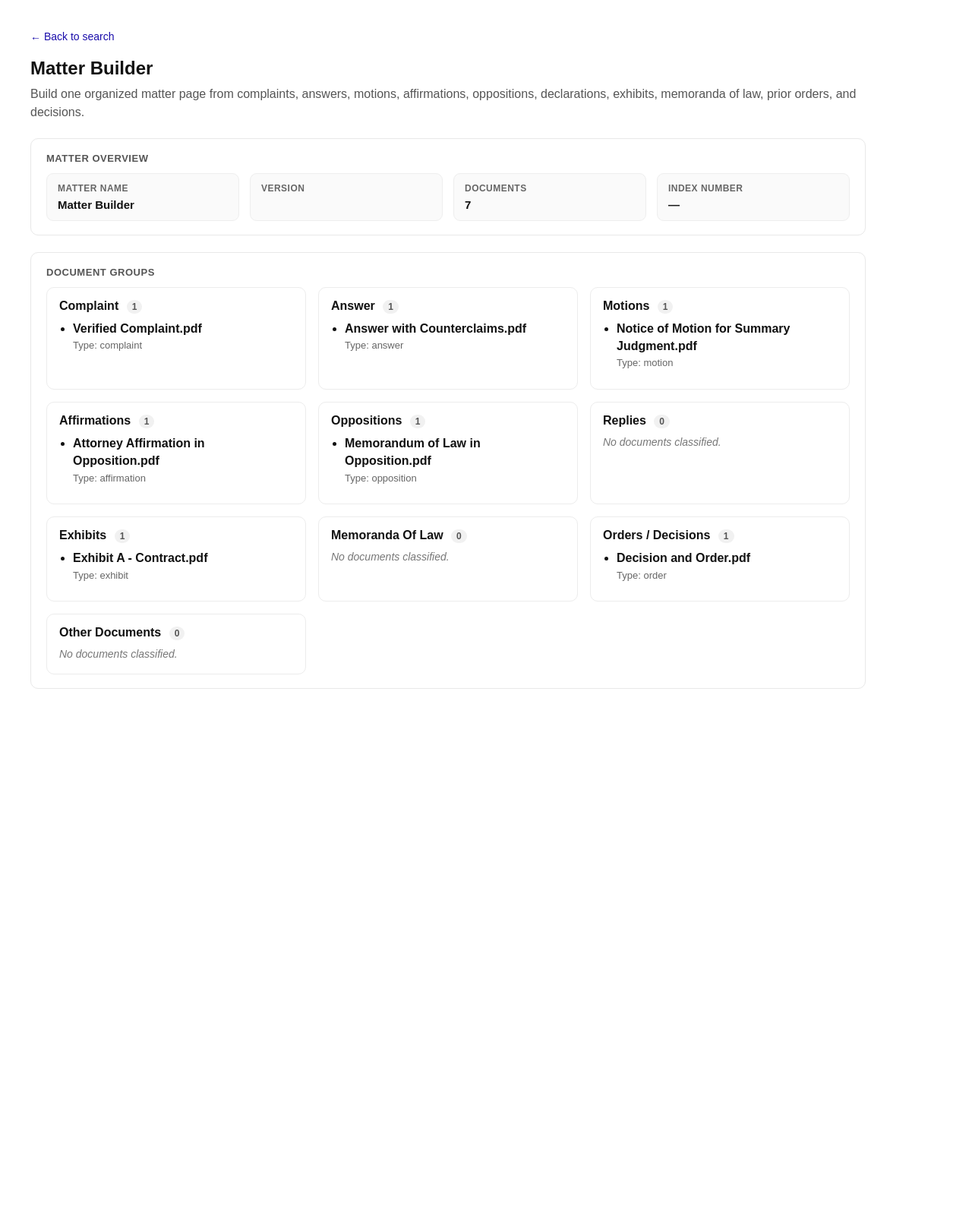
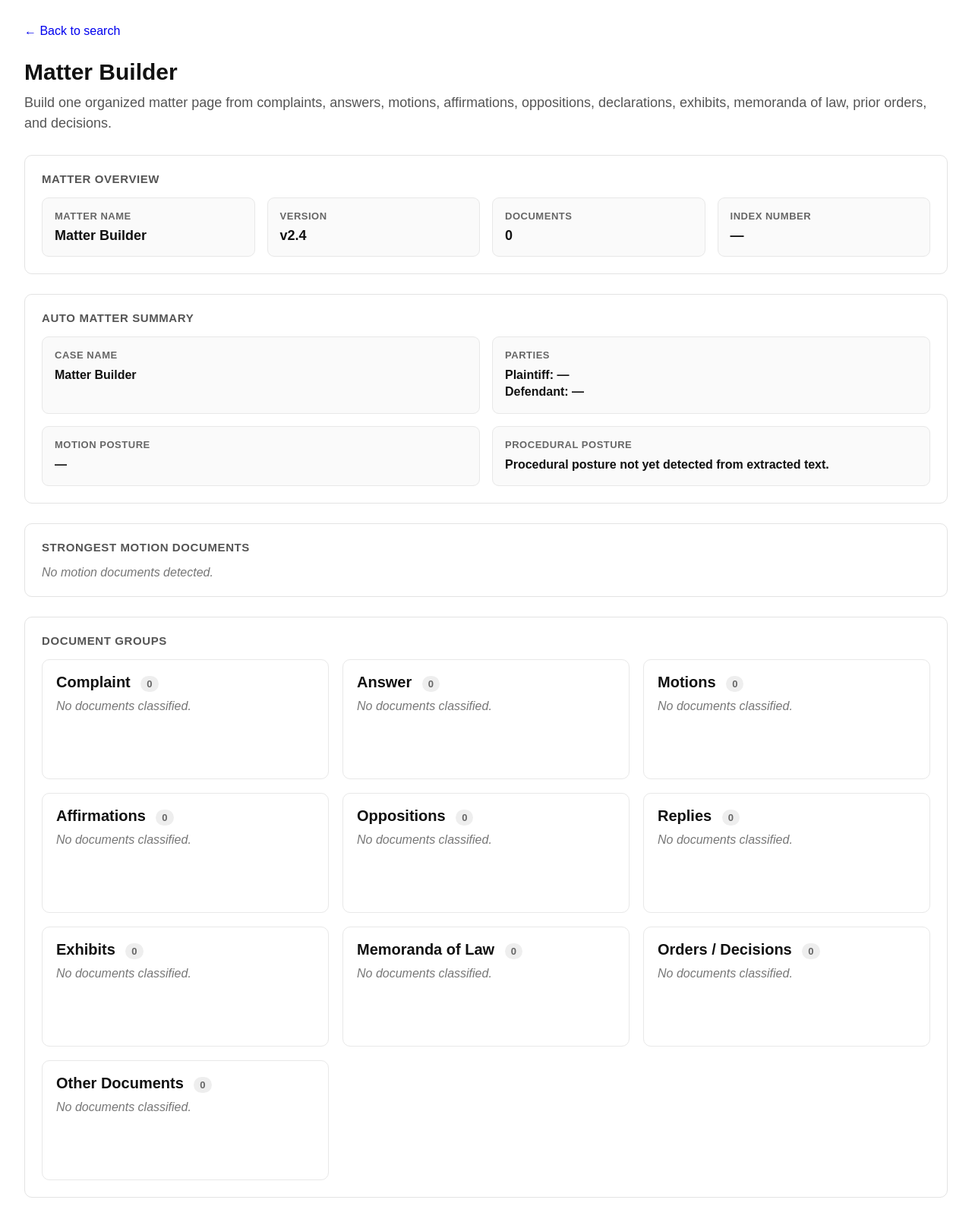
Before and after one commit to nhpcorp35/legal-ai, a Flask app: page /matter in a window 1280 px wide. Shown: the whole page at 76% size. Before the commit the page ends 907 px from the top, so only its background shows below. Run offline with Flask 3, Linux system fonts and the light colour scheme.

Commit message:
Wire Matter Builder to real folder ingestion and auto summary

```diff
--- a/app.py
+++ b/app.py
@@ -1952,17 +1952,7 @@ def index():
 
 @app.route("/matter", methods=["GET", "POST"])
 def matter():
-    documents = [
-        {"filename": "Verified Complaint.pdf"},
-        {"filename": "Answer with Counterclaims.pdf"},
-        {"filename": "Notice of Motion for Summary Judgment.pdf"},
-        {"filename": "Attorney Affirmation in Opposition.pdf"},
-        {"filename": "Memorandum of Law in Opposition.pdf"},
-        {"filename": "Exhibit A - Contract.pdf"},
-        {"filename": "Decision and Order.pdf"},
-    ]
-
-    matter_data = get_matter(documents)
+    matter_data = get_matter()
 
     return render_template(
         "matter.html",
--- a/templates/matter.html
+++ b/templates/matter.html
@@ -1,217 +1,249 @@
 <!DOCTYPE html>
 <html>
 <head>
-    <title>{{ matter.matter_name }}</title>
+    <title>Matter Builder</title>
     <style>
         body {
             font-family: Arial, sans-serif;
-            margin: 40px;
+            margin: 32px;
             color: #111;
-            max-width: 1100px;
         }
 
         a {
-            color: #1a0dab;
             text-decoration: none;
         }
 
-        a:hover {
-            text-decoration: underline;
+        .page-title {
+            font-size: 30px;
+            font-weight: 800;
+            margin-top: 28px;
+            margin-bottom: 10px;
         }
 
-        h2 {
+        .subtitle {
+            font-size: 18px;
+            color: #555;
+            line-height: 1.5;
+            max-width: 1200px;
+            margin-bottom: 28px;
+        }
+
+        .panel {
+            border: 1px solid #e3e3e3;
+            border-radius: 10px;
+            padding: 22px;
+            margin-bottom: 26px;
+        }
+
+        .panel-title {
+            font-size: 15px;
+            font-weight: 800;
+            color: #555;
+            letter-spacing: .04em;
+            text-transform: uppercase;
+            margin-bottom: 16px;
+        }
+
+        .overview-grid {
+            display: grid;
+            grid-template-columns: repeat(4, 1fr);
+            gap: 16px;
+        }
+
+        .summary-grid {
+            display: grid;
+            grid-template-columns: repeat(2, 1fr);
+            gap: 16px;
+        }
+
+        .box {
+            border: 1px solid #e8e8e8;
+            border-radius: 9px;
+            padding: 16px;
+            background: #fafafa;
+        }
+
+        .label {
+            color: #666;
+            font-size: 13px;
+            font-weight: 800;
+            letter-spacing: .04em;
+            text-transform: uppercase;
             margin-bottom: 8px;
         }
 
-        .subhead {
-            color: #555;
-            margin-bottom: 22px;
-            line-height: 1.5;
+        .value {
+            font-size: 18px;
+            font-weight: 800;
         }
 
-        .back-link {
-            margin-bottom: 18px;
-            font-size: 14px;
+        .summary-value {
+            font-size: 16px;
+            font-weight: 600;
+            line-height: 1.4;
         }
 
-        .card {
-            border: 1px solid #e8e8e8;
-            border-radius: 10px;
-            padding: 18px 20px;
-            margin-bottom: 22px;
-            background: #fff;
-        }
-
-        .meta-grid {
+        .groups-grid {
             display: grid;
-            grid-template-columns: repeat(auto-fit, minmax(210px, 1fr));
-            gap: 14px;
-        }
-
-        .meta-box {
-            border: 1px solid #eeeeee;
-            border-radius: 9px;
-            padding: 12px 14px;
-            background: #fafafa;
-        }
-
-        .meta-label {
-            font-size: 12px;
-            text-transform: uppercase;
-            letter-spacing: 0.04em;
-            color: #666;
-            font-weight: 700;
-            margin-bottom: 6px;
-        }
-
-        .meta-value {
-            font-size: 15px;
-            font-weight: 700;
-            color: #111;
-        }
-
-        .section-title {
-            font-size: 13px;
-            font-weight: 700;
-            letter-spacing: 0.04em;
-            text-transform: uppercase;
-            color: #555;
-            margin-bottom: 12px;
-        }
-
-        .groups {
-            display: grid;
-            grid-template-columns: repeat(auto-fit, minmax(290px, 1fr));
-            gap: 16px;
+            grid-template-columns: repeat(3, 1fr);
+            gap: 18px;
         }
 
         .group-card {
-            border: 1px solid #ececec;
+            border: 1px solid #e8e8e8;
             border-radius: 10px;
-            padding: 15px 16px;
-            background: #fff;
+            padding: 18px;
+            min-height: 120px;
         }
 
         .group-title {
-            font-weight: 700;
-            margin-bottom: 8px;
-            text-transform: capitalize;
+            font-size: 20px;
+            font-weight: 800;
+            margin-bottom: 10px;
         }
 
-        .group-count {
+        .count {
             display: inline-block;
-            margin-left: 6px;
-            padding: 2px 7px;
+            font-size: 13px;
+            padding: 3px 8px;
             border-radius: 999px;
-            background: #f1f1f1;
-            color: #555;
-            font-size: 12px;
-            font-weight: 700;
+            background: #eee;
+            color: #666;
+            margin-left: 8px;
+        }
+
+        .doc-name {
+            font-size: 18px;
+            font-weight: 800;
+            line-height: 1.35;
+        }
+
+        .doc-type {
+            color: #666;
+            margin-top: 6px;
         }
 
         .empty {
             color: #777;
             font-style: italic;
-            font-size: 14px;
-            line-height: 1.5;
         }
 
-        .doc-list {
-            margin: 0;
-            padding-left: 18px;
+        .strong-doc {
+            margin-bottom: 10px;
         }
 
-        .doc-list li {
-            margin-bottom: 9px;
-            line-height: 1.45;
-        }
-
-        .doc-title {
-            font-weight: 700;
-        }
-
-        .doc-meta {
+        .small {
             color: #666;
-            font-size: 13px;
-            margin-top: 2px;
+            font-size: 14px;
         }
     </style>
 </head>
 <body>
 
-<div class="back-link">
-    <a href="{{ url_for('index') }}">← Back to search</a>
+    <a href="/">← Back to search</a>
+
+    <div class="page-title">Matter Builder</div>
+
+    <div class="subtitle">
+        Build one organized matter page from complaints, answers, motions, affirmations,
+        oppositions, declarations, exhibits, memoranda of law, prior orders, and decisions.
     </div>
 
-<h2>Matter Builder</h2>
+    <div class="panel">
+        <div class="panel-title">Matter Overview</div>
 
-<div class="subhead">
-    Build one organized matter page from complaints, answers, motions,
-    affirmations, oppositions, declarations, exhibits, memoranda of law,
-    prior orders, and decisions.
+        <div class="overview-grid">
+            <div class="box">
+                <div class="label">Matter Name</div>
+                <div class="value">{{ matter.matter_name }}</div>
             </div>
 
-<div class="card">
-    <div class="section-title">Matter Overview</div>
-
-    <div class="meta-grid">
-        <div class="meta-box">
-            <div class="meta-label">Matter Name</div>
-            <div class="meta-value">{{ matter.matter_name }}</div>
+            <div class="box">
+                <div class="label">Version</div>
+                <div class="value">v2.4</div>
             </div>
 
-        <div class="meta-box">
-            <div class="meta-label">Version</div>
-            <div class="meta-value">{{ matter.version }}</div>
+            <div class="box">
+                <div class="label">Documents</div>
+                <div class="value">{{ matter.document_count }}</div>
             </div>
 
-        <div class="meta-box">
-            <div class="meta-label">Documents</div>
-            <div class="meta-value">{{ matter.document_count }}</div>
-        </div>
-
-        <div class="meta-box">
-            <div class="meta-label">Index Number</div>
-            <div class="meta-value">
-                {% if matter.documents and matter.documents[0].index_number %}
-                    {{ matter.documents[0].index_number }}
-                {% else %}
-                    —
-                {% endif %}
-            </div>
+            <div class="box">
+                <div class="label">Index Number</div>
+                <div class="value">{{ matter.index_number }}</div>
             </div>
         </div>
     </div>
 
-<div class="card">
-    <div class="section-title">Document Groups</div>
+    <div class="panel">
+        <div class="panel-title">Auto Matter Summary</div>
 
-    <div class="groups">
+        <div class="summary-grid">
+            <div class="box">
+                <div class="label">Case Name</div>
+                <div class="summary-value">{{ matter.summary.case_name }}</div>
+            </div>
+
+            <div class="box">
+                <div class="label">Parties</div>
+                <div class="summary-value">
+                    Plaintiff: {{ matter.summary.plaintiff }}<br>
+                    Defendant: {{ matter.summary.defendant }}
+                </div>
+            </div>
+
+            <div class="box">
+                <div class="label">Motion Posture</div>
+                <div class="summary-value">{{ matter.summary.motion_posture }}</div>
+            </div>
+
+            <div class="box">
+                <div class="label">Procedural Posture</div>
+                <div class="summary-value">{{ matter.summary.procedural_posture }}</div>
+            </div>
+        </div>
+    </div>
+
+    <div class="panel">
+        <div class="panel-title">Strongest Motion Documents</div>
+
+        {% if matter.summary.strongest_motion_documents %}
+            {% for doc in matter.summary.strongest_motion_documents %}
+                <div class="strong-doc">
+                    <strong>{{ doc.filename }}</strong>
+                    <span class="small"> — {{ doc.group }} / score {{ doc.score }}</span>
+                </div>
+            {% endfor %}
+        {% else %}
+            <div class="empty">No motion documents detected.</div>
+        {% endif %}
+    </div>
+
+    <div class="panel">
+        <div class="panel-title">Document Groups</div>
+
+        <div class="groups-grid">
             {% for group_name, docs in matter.groups.items() %}
                 <div class="group-card">
                     <div class="group-title">
-                    {{ group_name.replace("_", " ") }}
-                    <span class="group-count">{{ docs|length }}</span>
+                        {{ group_name }}
+                        <span class="count">{{ docs|length }}</span>
                     </div>
 
                     {% if docs %}
-                    <ul class="doc-list">
+                        <ul>
                             {% for doc in docs %}
                                 <li>
-                                <div class="doc-title">{{ doc.title }}</div>
-                                <div class="doc-meta">
-                                    Type: {{ doc.type }}
-                                    {% if doc.confidence %}
-                                        · Score: {{ doc.confidence }}
+                                    <div class="doc-name">{{ doc.filename }}</div>
+                                    <div class="doc-type">Type: {{ doc.type }}</div>
+                                    {% if doc.relative_path %}
+                                        <div class="small">{{ doc.relative_path }}</div>
                                     {% endif %}
-                                </div>
                                 </li>
                             {% endfor %}
                         </ul>
                     {% else %}
-                    <div class="empty">
-                        No documents classified.
-                    </div>
+                        <div class="empty">No documents classified.</div>
                     {% endif %}
                 </div>
             {% endfor %}
```
Also changed, not shown: matter_builder.py (+161 -1 lines). Lines whose indentation alone changed are shown as unchanged.
